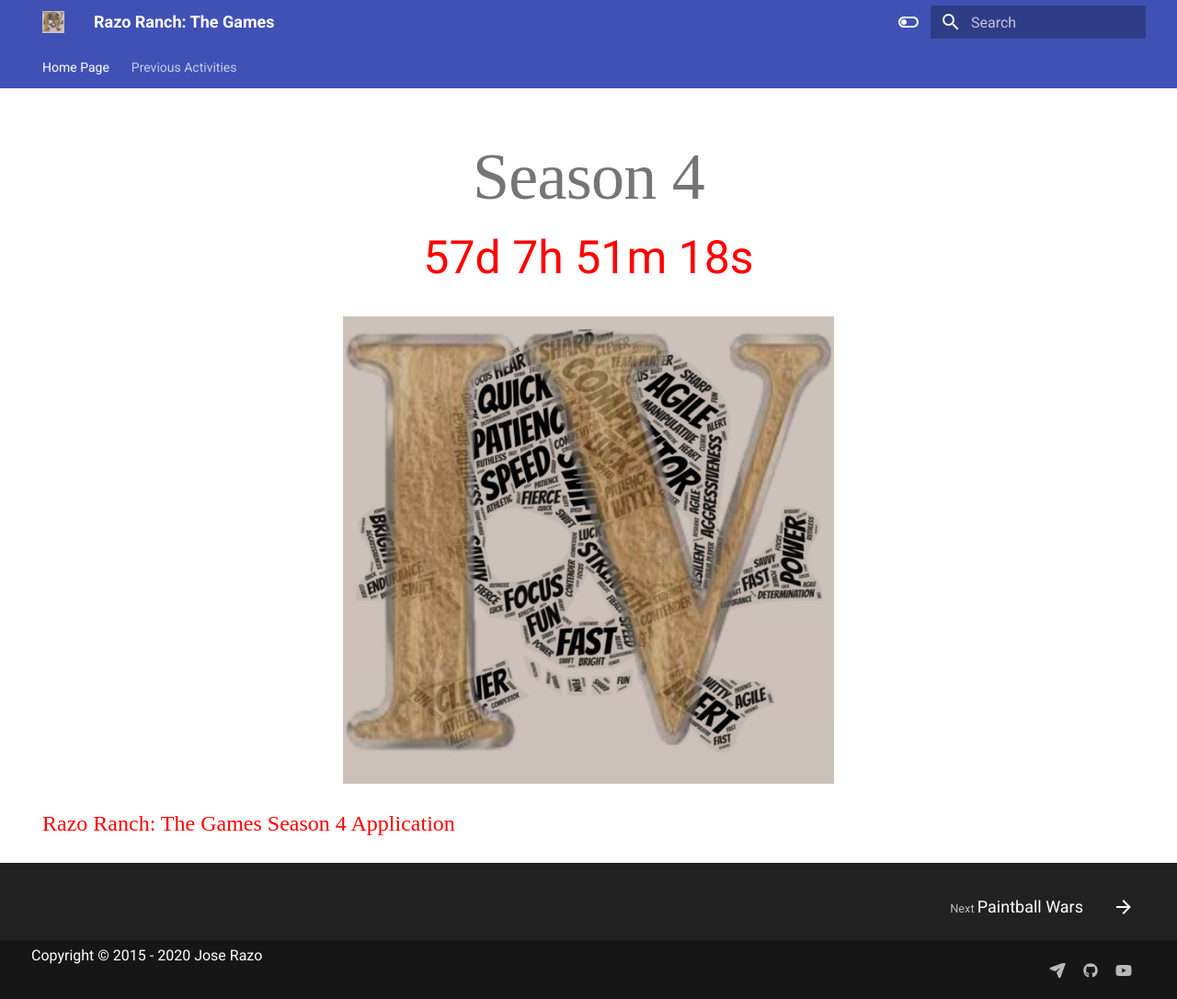
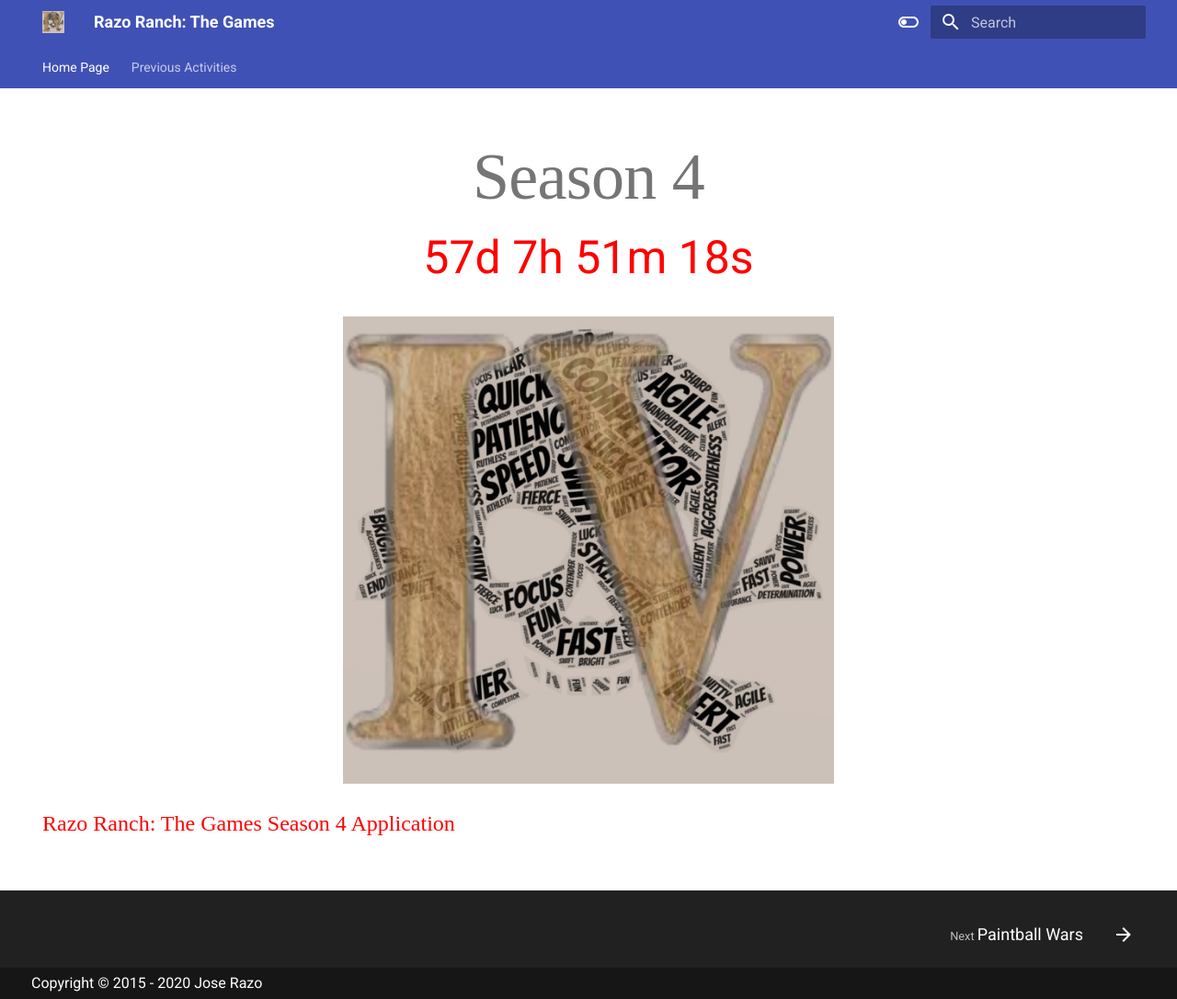
Before and after one commit to thegamesseason4/thegamesseason4.github.io, an MkDocs documentation site: the page built from docs/index.md, in a window 1280 px wide and 1086 px high. Shown: the whole window at 92% size. Built offline with MkDocs 1.6.1 and Material for MkDocs 9.7.7, drawn with Linux system fonts in a browser that asks for light colours.

```diff
--- a/mkdocs.yml
+++ b/mkdocs.yml
@@ -42,15 +42,12 @@ nav:
       - Season 2: previous_activities/season_two.md
       - Season 3: previous_activities/season_three.md
 
-extra:
-  social:
-    - icon: fontawesome/solid/paper-plane
-      link: mailto:thegamesseason4@gmail.com
-    - icon: fontawesome/brands/github
-      link: https://github.com/thegamesseason4/thegamesseason4.github.io
-    - icon: fontawesome/brands/youtube
+# extra:
+#   social:
+#     - icon: fontawesome/solid/paper-plane
+#       link: mailto:thegamesseason4@gmail.com
+#     - icon: fontawesome/brands/github
+#       link: https://github.com/thegamesseason4/thegamesseason4.github.io
+#     - icon: fontawesome/brands/youtube
 
 copyright: Copyright &copy; 2015 - 2020 Jose Razo
-
-markdown_extensions:
-  - attr_list
```
